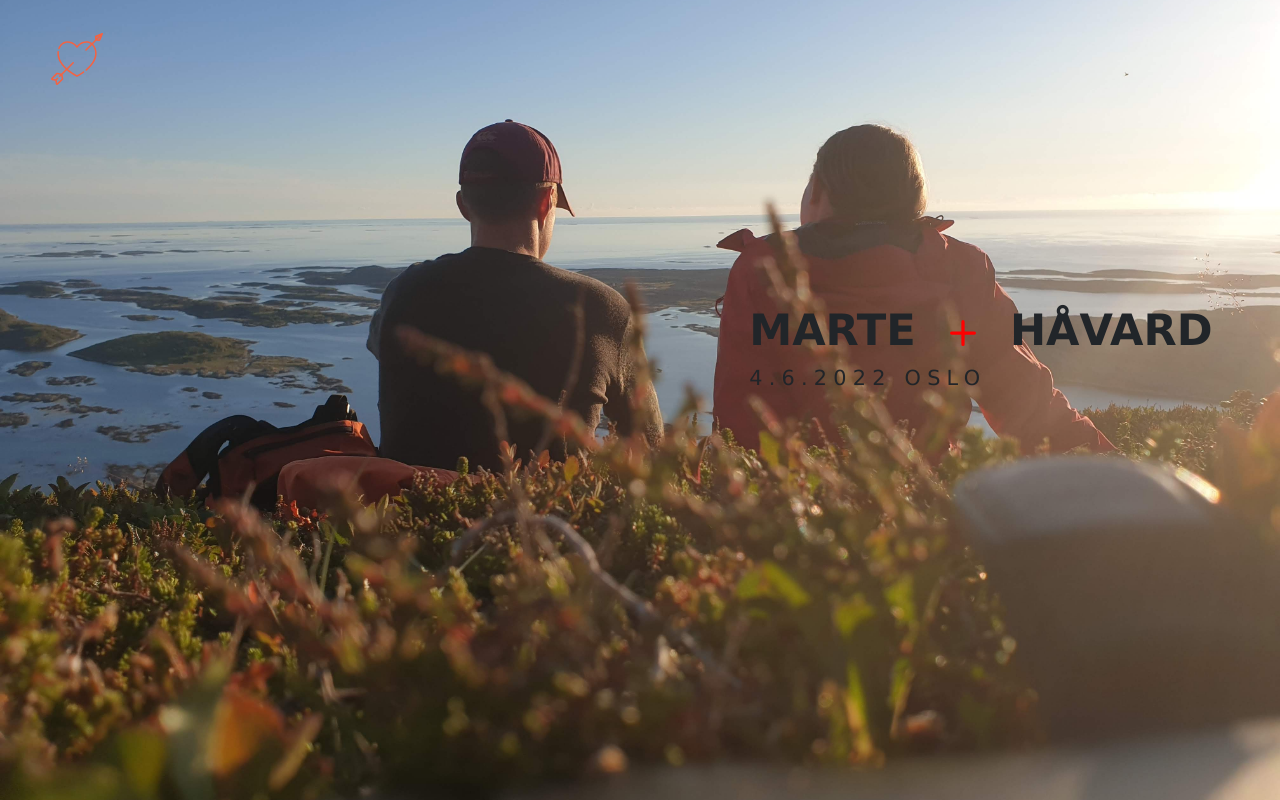
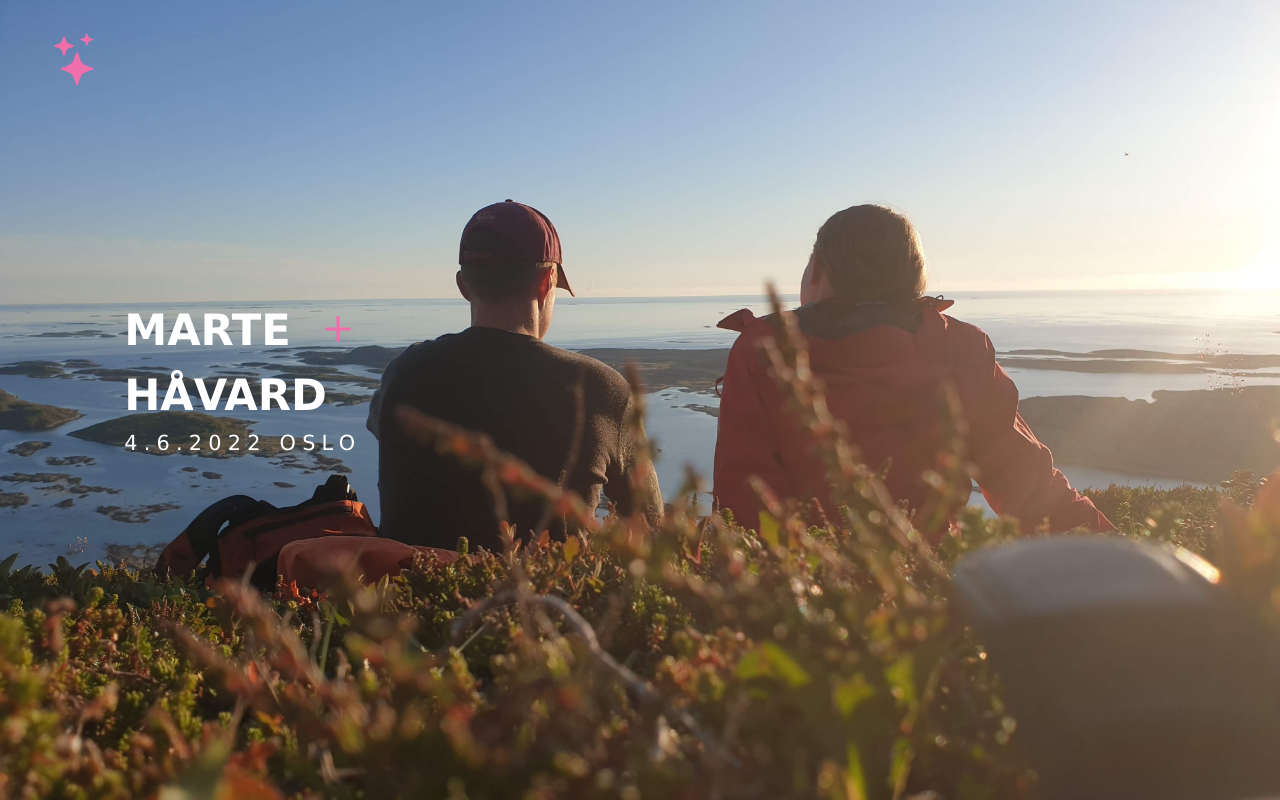
Before and after one commit to hafager/wedding-app, a Django app: page / in a window 1280 px wide. Run offline with Django 3.2, Linux system fonts and the light colour scheme; data that the repository does not hold is empty; some libraries are stand-ins or nearby versions.

Commit message:
New styling for brands and icons.

```diff
--- a/mainsite/static/mainsite/style.css
+++ b/mainsite/static/mainsite/style.css
@@ -86,10 +86,18 @@ justify-content: space-between;
   font-size: 2.7em;
   font-weight: bold;
 }
-.heart-svg {
+.navbar-svg {
+  fill: #ef6faa;
+}
+.name-symbol {
   height: 52px;
-  color: red;
-  fill: red;
+  vertical-align: sub;
+  fill: #ef6faa;
+}
+.name-symbol-mobile {
+  height: 52px;
+  vertical-align: middle;
+  fill: #ef6faa;
 }
 .time-place {
   letter-spacing: 0.3em;
@@ -120,8 +128,17 @@ body {
 body {
     background: url(../img/utsikt_oss.jpg) no-repeat center fixed;
     background-size: cover;
+    background-position: 55% 0%;
     font-family: "Verdana", Geneva, sans-serif;
 }
+
+
+@media screen and (max-width: 1900px) {
+  .brand {
+    color: white;
+  }
+}
+
 @media screen and (max-width: 600px) {
     .overskrift h4{
         visibility: hidden;
@@ -139,9 +156,11 @@ body {
     }
 }
 
-@media screen and (max-width: 767px) {
+@media screen and (max-width: 992px) {
   body {
-      background: url(../img/tur.jpg) no-repeat center fixed;
+      background: url(../img/utsikt_oss.jpg) no-repeat center;
+      background-size: cover;
+      background-position: 55% 0%;
   }
   .navbar {
     padding: 0;
--- a/mainsite/templates/base.html
+++ b/mainsite/templates/base.html
@@ -23,9 +23,11 @@
   </head>
   <body>
     <div class="container-fluid">
-      <nav class="navbar navbar-light navbar-expand-md">
+      <nav class="navbar navbar-light navbar-expand-lg">
         <a class="navbar-brand" href="/">
-          <img src="{% static 'img/heart.svg'%}" class="heart-svg" />
+	  <svg xmlns="http://www.w3.org/2000/svg" width="52" height="52" fill="currentColor" class="bi bi-stars navbar-svg" viewBox="0 0 16 16">
+            <path d="M7.657 6.247c.11-.33.576-.33.686 0l.645 1.937a2.89 2.89 0 0 0 1.829 1.828l1.936.645c.33.11.33.576 0 .686l-1.937.645a2.89 2.89 0 0 0-1.828 1.829l-.645 1.936a.361.361 0 0 1-.686 0l-.645-1.937a2.89 2.89 0 0 0-1.828-1.828l-1.937-.645a.361.361 0 0 1 0-.686l1.937-.645a2.89 2.89 0 0 0 1.828-1.828l.645-1.937zM3.794 1.148a.217.217 0 0 1 .412 0l.387 1.162c.173.518.579.924 1.097 1.097l1.162.387a.217.217 0 0 1 0 .412l-1.162.387A1.734 1.734 0 0 0 4.593 5.69l-.387 1.162a.217.217 0 0 1-.412 0L3.407 5.69A1.734 1.734 0 0 0 2.31 4.593l-1.162-.387a.217.217 0 0 1 0-.412l1.162-.387A1.734 1.734 0 0 0 3.407 2.31l.387-1.162zM10.863.099a.145.145 0 0 1 .274 0l.258.774c.115.346.386.617.732.732l.774.258a.145.145 0 0 1 0 .274l-.774.258a1.156 1.156 0 0 0-.732.732l-.258.774a.145.145 0 0 1-.274 0l-.258-.774a1.156 1.156 0 0 0-.732-.732L9.1 2.137a.145.145 0 0 1 0-.274l.774-.258c.346-.115.617-.386.732-.732L10.863.1z"/>
+	  </svg>
         </a>
         <button class="navbar-toggler" type="button" data-toggle="collapse" data-target="#navbarText" aria-controls="navbarText" aria-expanded="false" aria-label="Toggle navigation">
           <span class="navbar-toggler-icon"></span>
--- a/mainsite/templates/mainsite/home.html
+++ b/mainsite/templates/mainsite/home.html
@@ -4,16 +4,17 @@
 
 {% block content %}
 
-<div class="col-md-7">
+
+<div class="col-md-1">
 </div>
 
-<div class="col-md-5">
+<div class="col-md-4">
   <div class="brand top-brand">
     <div class="navn">
       MARTE
-      <svg xmlns="http://www.w3.org/2000/svg" width="64" height="64" fill="red" class="bi bi-plus heart-svg" viewBox="0 0 16 16">
-  <path d="M8 4a.5.5 0 0 1 .5.5v3h3a.5.5 0 0 1 0 1h-3v3a.5.5 0 0 1-1 0v-3h-3a.5.5 0 0 1 0-1h3v-3A.5.5 0 0 1 8 4z"/>
-</svg>
+      <svg xmlns="http://www.w3.org/2000/svg" width="64" height="64" class="bi bi-plus name-symbol" viewBox="0 0 16 16">
+  	<path d="M8 4a.5.5 0 0 1 .5.5v3h3a.5.5 0 0 1 0 1h-3v3a.5.5 0 0 1-1 0v-3h-3a.5.5 0 0 1 0-1h3v-3A.5.5 0 0 1 8 4z"/>
+      </svg>
       HÅVARD
     </div>
     <div class="time-place">
@@ -21,11 +22,15 @@
     </div>
   </div>
 </div>
+<div class="col-md-7">
+</div>
 <div class="col-md-12 bottom-brand">
   <div class="brand">
     <div class="navn">
       MARTE
-      <img src="{% static 'img/heart.svg'%}" class="heart-svg" />
+      <svg xmlns="http://www.w3.org/2000/svg" width="64" height="64" class="bi bi-plus name-symbol-mobile" viewBox="0 0 16 16">
+  	<path d="M8 4a.5.5 0 0 1 .5.5v3h3a.5.5 0 0 1 0 1h-3v3a.5.5 0 0 1-1 0v-3h-3a.5.5 0 0 1 0-1h3v-3A.5.5 0 0 1 8 4z"/>
+      </svg>
       HÅVARD
     </div>
     <div class="time-place">
```
